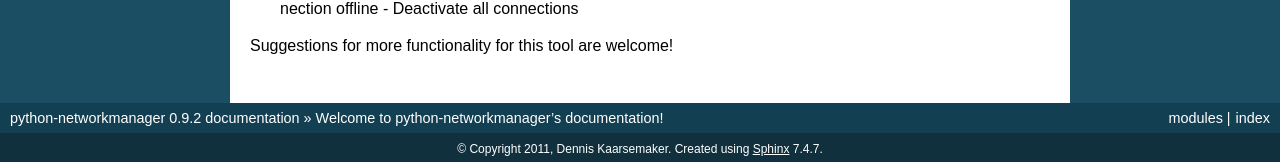
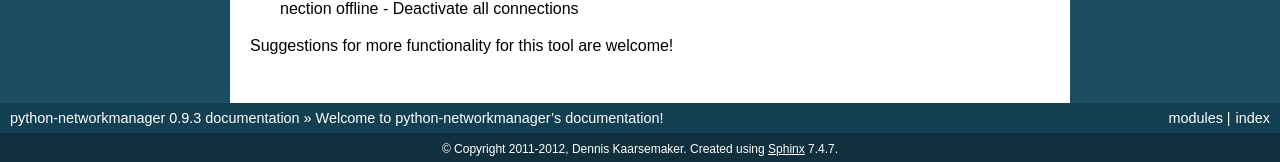
Before and after one commit to seveas/python-networkmanager, a Sphinx documentation site: the page built from docs/index.rst, in a window 1280 px wide and 900 px high, scrolled down 1487 px. Shown: the part 735-897 px from the top of the window. Built offline with Sphinx 7.4.7, drawn with Linux system fonts in a browser that asks for light colours; some of the changed text lies outside the part shown.

Commit message:
New release

```diff
--- a/docs/conf.py
+++ b/docs/conf.py
@@ -41,7 +41,7 @@ master_doc = 'index'
 
 # General information about the project.
 project = u'python-networkmanager'
-copyright = u'2011, Dennis Kaarsemaker'
+copyright = u'2011-2012, Dennis Kaarsemaker'
 
 # The version info for the project you're documenting, acts as replacement for
 # |version| and |release|, also used in various other places throughout the
@@ -50,7 +50,7 @@ copyright = u'2011, Dennis Kaarsemaker'
 # The short X.Y version.
 version = '0.9'
 # The full version, including alpha/beta/rc tags.
-release = '0.9.2'
+release = '0.9.3'
 
 # The language for content autogenerated by Sphinx. Refer to documentation
 # for a list of supported languages.
--- a/setup.py
+++ b/setup.py
@@ -3,7 +3,7 @@
 from distutils.core import setup
 
 setup(name = "python-networkmanager",
-      version = "0.9.2",
+      version = "0.9.3",
       author = "Dennis Kaarsemaker",
       author_email = "dennis@kaarsemaker.net",
       url = "http://github.com/seveas/python-networkmanager",
```
